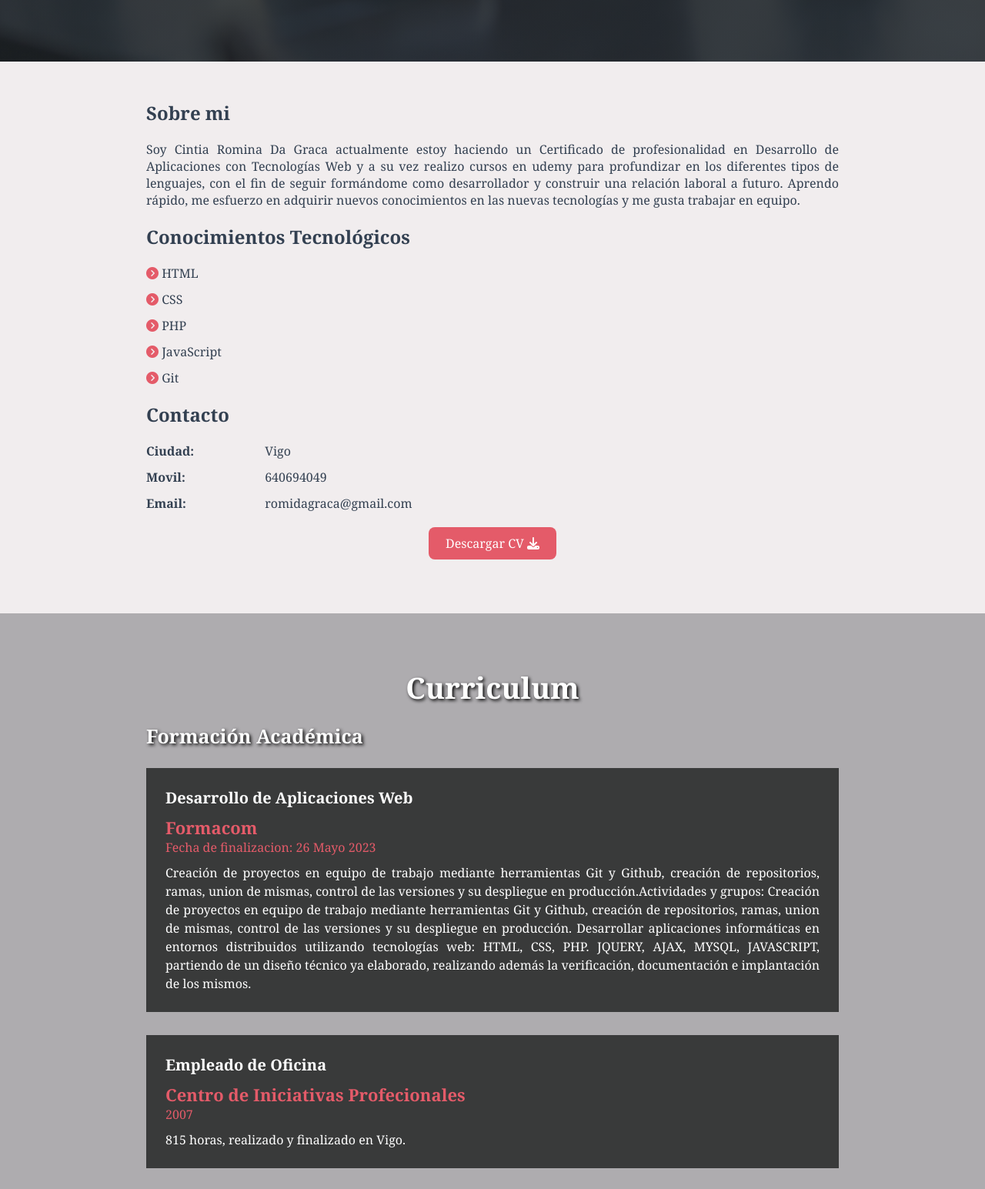
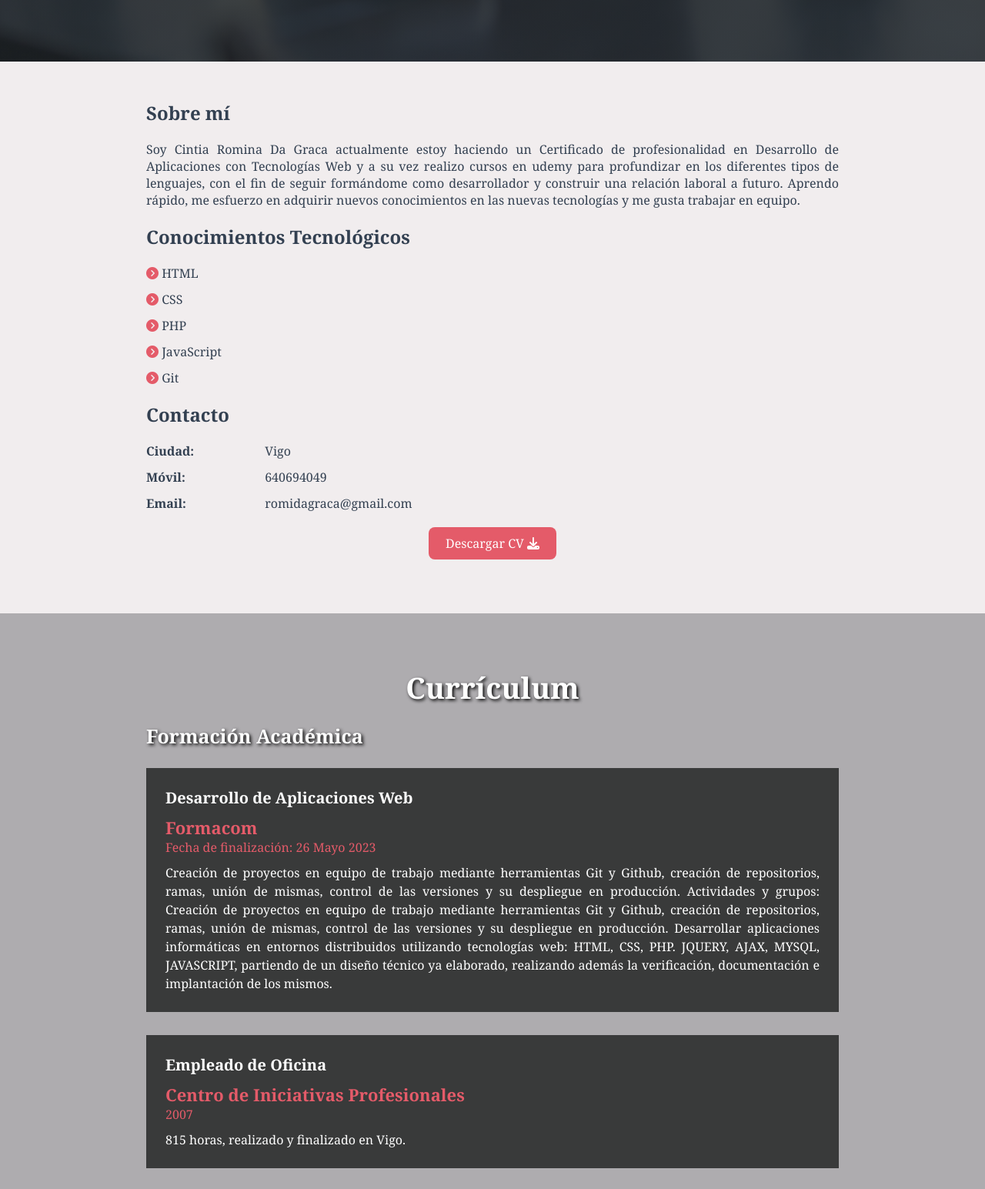
Before and after one commit to RominaDaGraca/cv-romina-da-graca, a plain HTML site: page index.html in a window 1280 px wide. Shown: the part 720-2265 px from the top of the page at 77% size. Drawn offline with Linux system fonts and the light colour scheme.

Commit message:
ortografia

```diff
--- a/index.html
+++ b/index.html
@@ -48,10 +48,12 @@
     <!--SECCION SOBRE MI-->
     <section id="sobremi" class="sobremi">
         <div class="contenido-seccion">
-            <h1>Sobre mi</h1>
+            <h1>Sobre mí</h1>
             <p>Soy Cintia Romina Da Graca actualmente estoy haciendo un
-            Certificado de profesionalidad en Desarrollo de Aplicaciones con Tecnologías Web y a su vez realizo cursos en udemy para profundizar en los diferentes tipos de lenguajes, con el fin de seguir formándome como desarrollador
-            y construir una relación laboral a futuro. Aprendo rápido, me esfuerzo en adquirir nuevos conocimientos en las nuevas tecnologías y me gusta trabajar en equipo.</p>
+            Certificado de profesionalidad en Desarrollo de Aplicaciones con Tecnologías Web y a su vez realizo cursos
+            en udemy para profundizar en los diferentes tipos de lenguajes, con el fin de seguir formándome como desarrollador
+            y construir una relación laboral a futuro. Aprendo rápido, me esfuerzo en adquirir nuevos conocimientos
+            en las nuevas tecnologías y me gusta trabajar en equipo.</p>
 
             <div class="fila">
                 <div class="col">
@@ -78,7 +80,7 @@
                             Vigo
                         </li>
                         <li>
-                            <strong>Movil:</strong>
+                            <strong>Móvil:</strong>
                             <a href="tel:+54640694049">640694049</a>
                         </li>
                         <li>
@@ -97,19 +99,19 @@
     <!--SECCION CURRICULUM-->
     <section class="curriculum" id="curriculum">
       <div class="contenido-seccion">
-        <h2>Curriculum</h2>
+        <h2>Currículum</h2>
         <div class="fila">
             <div class="col izquierda">
                 <h3>Formación Académica</h3>
                 <div class="item izq">
                     <h4>Desarrollo de Aplicaciones Web</h4>
                     <span class="casa">Formacom</span>
-                    <span class="fecha">Fecha de finalizacion: 26 Mayo 2023</span>
+                    <span class="fecha">Fecha de finalización: 26 Mayo 2023</span>
                     <p> Creación de proyectos en equipo de trabajo mediante herramientas
-                        Git y Github, creación de repositorios, ramas, union de mismas,
-                        control de las versiones y su despliegue en producción.Actividades
+                        Git y Github, creación de repositorios, ramas, unión de mismas,
+                        control de las versiones y su despliegue en producción. Actividades
                         y grupos: Creación de proyectos en equipo de trabajo mediante
-                        herramientas Git y Github, creación de repositorios, ramas, union
+                        herramientas Git y Github, creación de repositorios, ramas, unión
                         de mismas, control de las versiones y su despliegue en producción.
                         Desarrollar aplicaciones informáticas en entornos distribuidos
                         utilizando tecnologías web: HTML, CSS, PHP. JQUERY, AJAX, MYSQL,
@@ -123,7 +125,7 @@
 
                 <div class="item izq">
                     <h4>Empleado de Oficina</h4>
-                    <span class="casa">Centro de Iniciativas Profecionales</span>
+                    <span class="casa">Centro de Iniciativas Profesionales</span>
                     <span class="fecha">2007</span>
                     <p> 815 horas, realizado y finalizado en Vigo.</p>
                     <div class="conectori">
@@ -155,7 +157,7 @@
                     <h4>Operaria sector Automoción</h4>
                     <span class="casa">Vigo</span>
                     <span class="fecha">3 años </span>
-                    <p> operaria de automoción en cadena y revisión de piezas cuando asi lo soliciten, polivalente, trabajo en equipo.</p>
+                    <p> Operaria de automoción en cadena y revisión de piezas cuando así lo soliciten, polivalente, trabajo en equipo.</p>
                     <div class="conectord">
                         <div class="circulod"></div>
                     </div>
@@ -164,7 +166,8 @@
                     <h4>Encargada y dependienta tienda de retales</h4>
                     <span class="casa">Mar del plata, Argentina</span>
                     <span class="fecha">6 años y 3 meses</span>
-                    <p> Encargada de tienda y dependienta en tienda de retales, caja, pedidos, control de stock,reposición, inventarios, buen trato con el cliente.</p>
+                    <p> Encargada de tienda y dependienta en tienda de retales, caja, pedidos, control de stock,
+                        reposición, inventarios, buen trato con el cliente.</p>
                     <div class="conectord">
                         <div class="circulod"></div>
                     </div>
```
